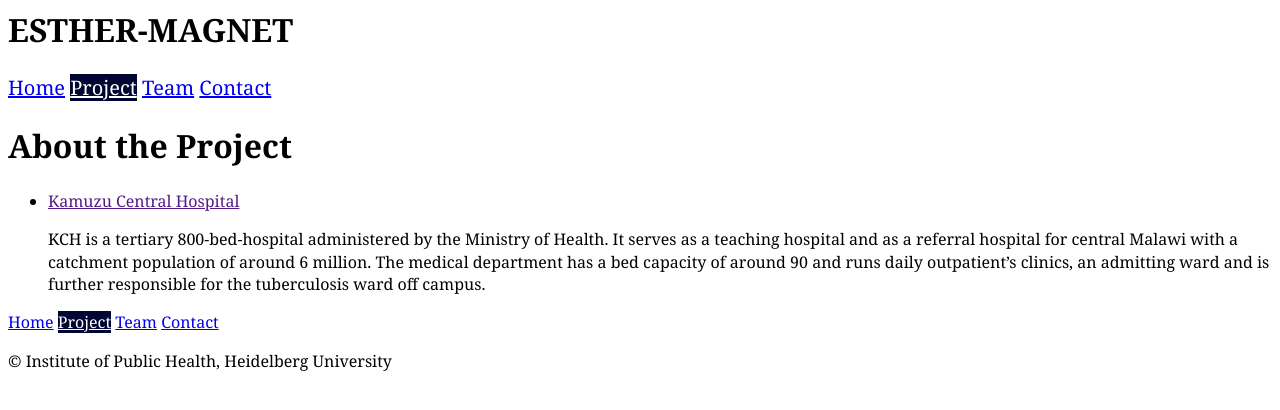
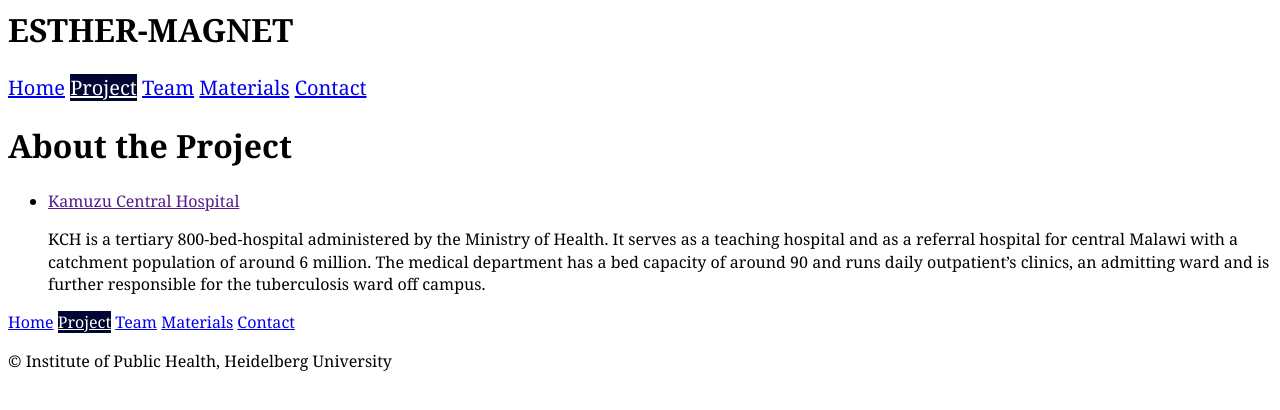
Before and after one commit to ESTHER-MAGNET/em_v00, a Jekyll site: the page built from project.html, in a window 1280 px wide. Shown: the top 410 px of the page. Built offline with Jekyll 4.4.1, drawn with Linux system fonts in a browser that asks for light colours; Markdown is read by kramdown in place of the engine named in the settings.

Commit message:
Added materials.html.

```diff
--- a/_includes/nav.html
+++ b/_includes/nav.html
@@ -3,6 +3,7 @@
 		<li><a href="{{site.baseurl}}/index.html" class="{% if page.url == '/index.html'%}current{% endif %}">Home</a></li>
 		<li><a href="{{site.baseurl}}/project.html" class="{% if page.url == '/project.html'%}current{% endif %}">Project</a></li>
 		<li><a href="{{site.baseurl}}/team.html" class="{% if page.url == '/team.html'%}current{% endif %}">Team</a></li>
+		<li><a href="{{site.baseurl}}/materials.html" class="{% if page.url == '/materials.html'%}current{% endif %}">Materials</a></li>
 		<li><a href="{{site.baseurl}}/contact.html" class="{% if page.url == '/contact.html'%}current{% endif %}">Contact</a></li>
 	</ul>
 </nav>
--- /dev/null
+++ b/materials.html
@@ -0,0 +1,5 @@
+---
+layout: default
+---
+
+<h1>Materials</h1>
--- a/project.html
+++ b/project.html
@@ -5,7 +5,7 @@
 <h1>About the Project</h1>
 
 <ul>
-	{% for project in site.posts %}
+	{% for project in site.categories.project limit:10 %}
 	<li>
 		<a href="">{{project.title}}</a>
 		<p>{{project.meta}}</p>
```
Also changed, not shown: _posts/project/2014-11-21-Kamuzu-Central-Hospital.md (renamed from _posts/2014-11-21-Kamuzu-Central-Hospital.md, +1 -1 lines).
